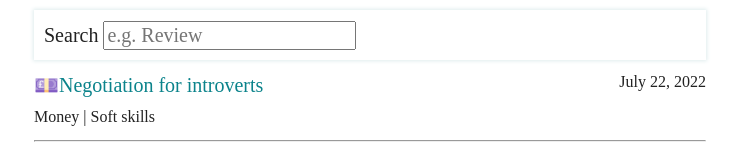
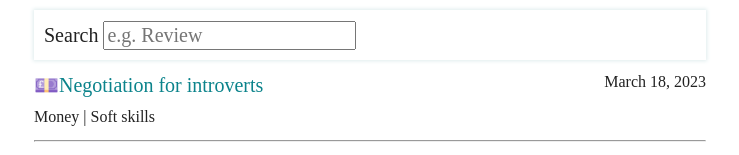
Before and after one commit to shivangidas/blog, a React (Create React App) app: page / in a window 1280 px wide. Shown: the part 175-330 px from the top of the page, without its empty margins (270-1009 px from the left). Built offline with nearby package versions, Linux system fonts and the light colour scheme.

Commit message:
update date

```diff
--- a/src/linksCollection.js
+++ b/src/linksCollection.js
@@ -2,7 +2,7 @@ export default [
   {
     name: "Negotiation for introverts",
     link: "/Negotiation",
-    date: "July 22, 2022",
+    date: "March 18, 2023",
     description: "Money | Soft skills",
     icon: "💷"
   },
--- a/src/posts/Negotiation.js
+++ b/src/posts/Negotiation.js
@@ -8,7 +8,7 @@ class Post extends Component {
     return (
       <>
         <h1>Negotiation for introverts</h1>
-        <small>18 March, 2023</small>
+        <small>March 18, 2023</small>
 
         <article>
           <p>
@@ -74,7 +74,7 @@ class Post extends Component {
             <a href="https://www.thefinishingschool.co/"
               target="_blank"
               rel="noopener noreferrer"> 'Get your money honey'</a>.
-        Alison works with women, coaching them to get paid more.
+      Alison works with women, coaching them to get paid more.
           </p>
           <Image
             src={scripts}
```
